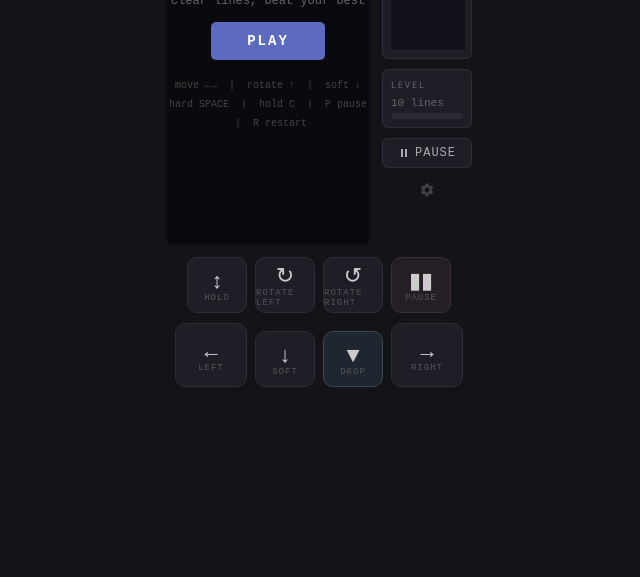
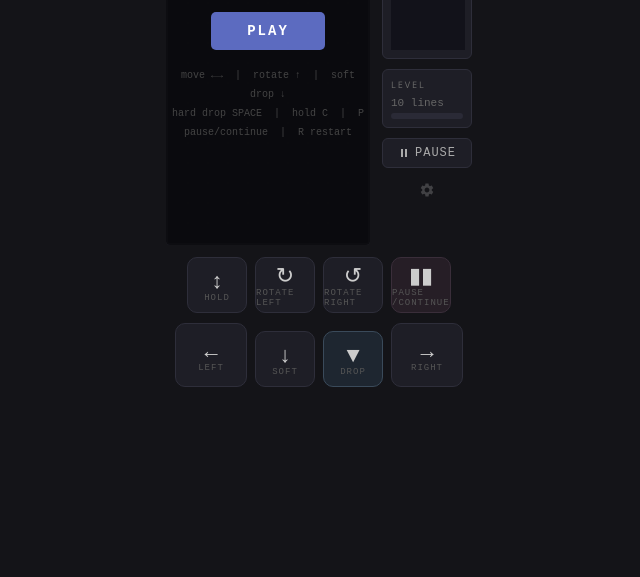
Before and after one commit to Jingzhe0915/tetris-game, a plain HTML site: page index.html in a window 1280 px wide. Shown: the part 223-800 px from the top of the page, without its empty margins (321-961 px from the left). Drawn offline with Linux system fonts and the light colour scheme.

Commit message:
Update game controls and hints in index.html

```diff
--- a/index.html
+++ b/index.html
@@ -528,8 +528,9 @@
         <div id="ov-title" style="color:#7986cb">TETRIS</div>
         <div id="ov-sub">clear lines, beat your best</div>
         <button id="play-btn">PLAY</button>
-        <div id="ov-hint">move &#8592;&#8594; &nbsp;|&nbsp; rotate &#8593; &nbsp;|&nbsp; soft &#8595;<br>hard SPACE
-          &nbsp;|&nbsp; hold C &nbsp;|&nbsp; P pause &nbsp;|&nbsp; R restart</div>
+        <div id="ov-hint">move &#8592;&#8594; &nbsp;|&nbsp; rotate &#8593; &nbsp;|&nbsp; soft drop &#8595;<br>hard drop
+          SPACE
+          &nbsp;|&nbsp; hold C &nbsp;|&nbsp; P pause/continue &nbsp;|&nbsp; R restart</div>
       </div>
     </div>
     <div id="side">
@@ -565,7 +566,8 @@
             Left</button></div>
         <div class="key-row"><span class="key-name">Right</span><button class="key-btn" data-action="right">→
             Right</button></div>
-        <div class="key-row"><span class="key-name">Rotate ClockWise</span><button class="key-btn" data-action="rotateCW">↑
+        <div class="key-row"><span class="key-name">Rotate ClockWise</span><button class="key-btn"
+            data-action="rotateCW">↑
             Up</button></div>
         <div class="key-row"><span class="key-name">Rotate Counter-ClockWise</span><button class="key-btn"
             data-action="rotateCCW">Z</button></div>
@@ -585,12 +587,13 @@
     <div class="kd"><span class="kd-key" id="kd-left">←</span><span class="kd-label">move left</span></div>
     <div class="kd"><span class="kd-key" id="kd-right">→</span><span class="kd-label">move right</span></div>
     <div class="kd"><span class="kd-key" id="kd-rotateCW">↑</span><span class="kd-label">rotate ClockWise</span></div>
-    <div class="kd"><span class="kd-key" id="kd-rotateCCW">Z</span><span class="kd-label">rotate Counter-ClockWise</span></div>
+    <div class="kd"><span class="kd-key" id="kd-rotateCCW">Z</span><span class="kd-label">rotate
+        Counter-ClockWise</span></div>
     <div class="kd"><span class="kd-key" id="kd-soft">↓</span><span class="kd-label">soft drop</span></div>
     <div class="kd"><span class="kd-key" id="kd-hard">SPACE</span><span class="kd-label">hard drop</span></div>
     <div class="kd"><span class="kd-key" id="kd-hold">C</span><span class="kd-label">hold</span></div>
     <div class="kd"><span class="kd-key" id="kd-restart">R</span><span class="kd-label">restart</span></div>
-    <div class="kd"><span class="kd-key" id="kd-pause">P</span><span class="kd-label">pause</span></div>
+    <div class="kd"><span class="kd-key" id="kd-pause">P/Esc</span><span class="kd-label">pause/continue</span></div>
   </div>
 
   <!-- Mobile controls -->
@@ -611,7 +614,8 @@
       </div>
       <div class="mbtn mbtn-md" id="mb-pause-m">
         <span class="mb-icon">&#9646;&#9646;</span>
-        <span class="mb-label">Pause</span>
+        <span class="mb-label">Pause
+          /Continue</span>
       </div>
     </div>
     <!-- Row 2: Left | Soft Drop | Hard Drop | Right -->
@@ -783,7 +787,7 @@
         bx.fillStyle = '#fff'; bx.font = 'bold 20px monospace'; bx.textAlign = 'center';
         bx.fillText('PAUSED', bc.width / 2, bc.height / 2 - 10);
         bx.font = '12px monospace'; bx.fillStyle = '#555';
-        bx.fillText('press P to continue', bc.width / 2, bc.height / 2 + 16);
+        bx.fillText('press P or Esc to continue', bc.width / 2, bc.height / 2 + 16);
       }
     }
     function drawMini(ctx, w, h, matrix) {
```
